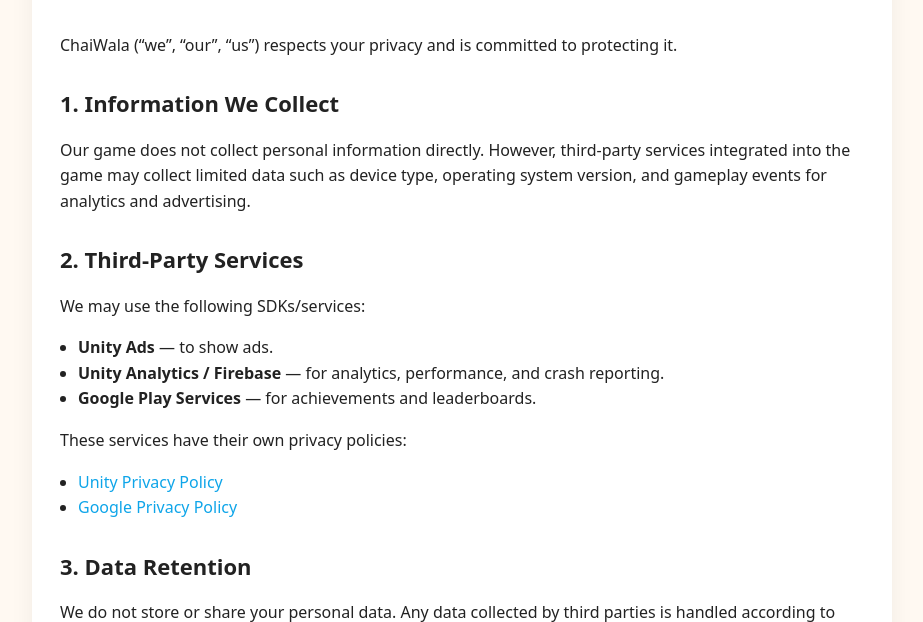
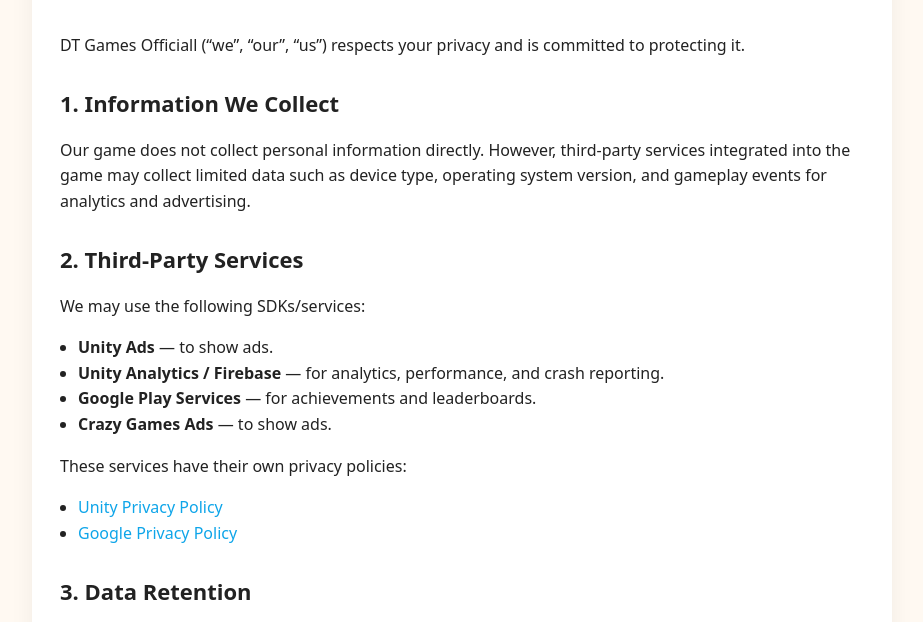
Before and after one commit to dtgamesofficiall-sys/chaiwala-privacy, a plain HTML site: page index.html in a window 1280 px wide. Shown: the part 168-790 px from the top of the page, without its empty margins (178-1101 px from the left). Drawn offline with Linux system fonts and the light colour scheme.

Commit message:
Change title and privacy policy name to DT Games Official
Updated the title and privacy policy references from ChaiWala to DT Games Official.

```diff
--- a/index.html
+++ b/index.html
@@ -3,7 +3,7 @@
 <head>
   <meta charset="utf-8" />
   <meta name="viewport" content="width=device-width, initial-scale=1" />
-  <title>Privacy Policy – ChaiWala</title>
+  <title>Privacy Policy – DT Games Officiall</title>
   <meta name="description" content="Privacy Policy for the ChaiWala mobile game." />
   <style>
     :root{
@@ -27,7 +27,7 @@
       <h1>Privacy Policy</h1>
       <div class="badge">ChaiWala • Last updated: 2025-11-11</div>
 
-      <p>ChaiWala (“we”, “our”, “us”) respects your privacy and is committed to protecting it.</p>
+      <p>DT Games Officiall (“we”, “our”, “us”) respects your privacy and is committed to protecting it.</p>
 
       <h2>1. Information We Collect</h2>
       <p>Our game does not collect personal information directly. However, third-party services integrated into the game may collect limited data such as device type, operating system version, and gameplay events for analytics and advertising.</p>
@@ -38,6 +38,7 @@
         <li><strong>Unity Ads</strong> — to show ads.</li>
         <li><strong>Unity Analytics / Firebase</strong> — for analytics, performance, and crash reporting.</li>
         <li><strong>Google Play Services</strong> — for achievements and leaderboards.</li>
+        <li><strong>Crazy Games Ads</strong> — to show ads.</li>
       </ul>
       <p>These services have their own privacy policies:</p>
       <ul>
```
